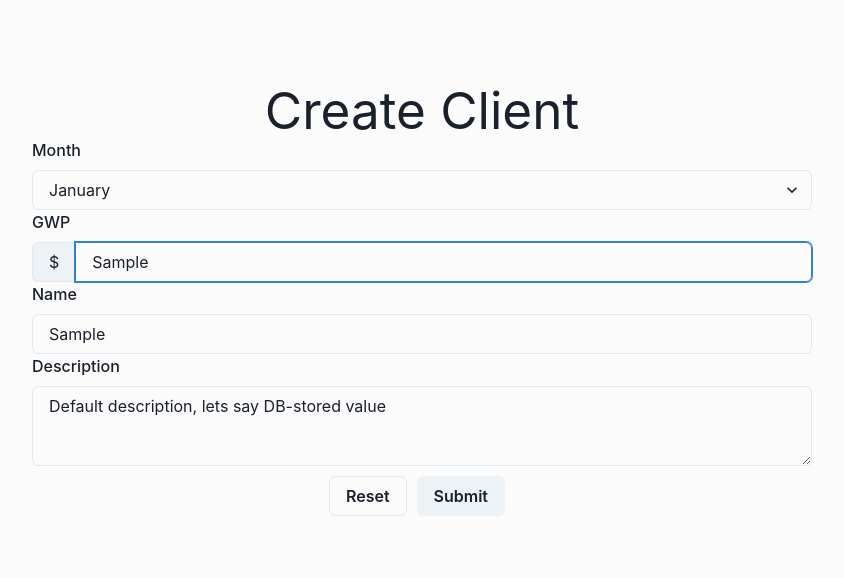
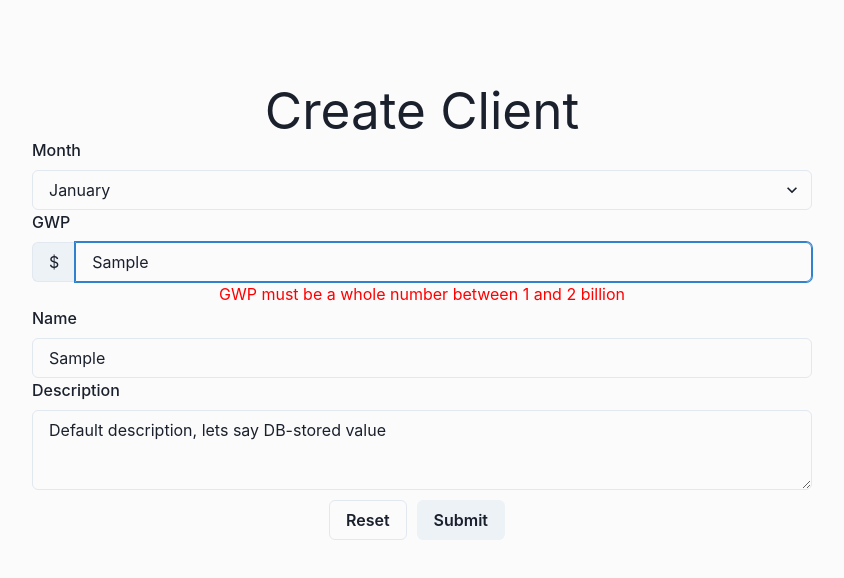
Before and after one commit to Kuchto47/react-hook-form-zod-demo, a React (Vite) app: page / in a window 1280 px wide. Both pictures are taken after typing "Sample", "Sample" into the empty fields and a click on the button "Submit". Shown: the top 578 px of the page, without its empty margins (223-1067 px from the left). Built offline with nearby package versions, Linux system fonts and the light colour scheme.

Commit message:
add error message display for FormDollarFormattedNumberInput

```diff
--- a/src/common/components/FormDollarFormattedNumberInput.tsx
+++ b/src/common/components/FormDollarFormattedNumberInput.tsx
@@ -33,6 +33,7 @@ export const FormDollarFormattedNumberInput = <TFormValues extends Record<string
                     </InputGroup>
                 )}
             />
+            {props.errorMessage && <div style={{color: 'red'}}>{props.errorMessage}</div>}
         </>
     )
 }
```
